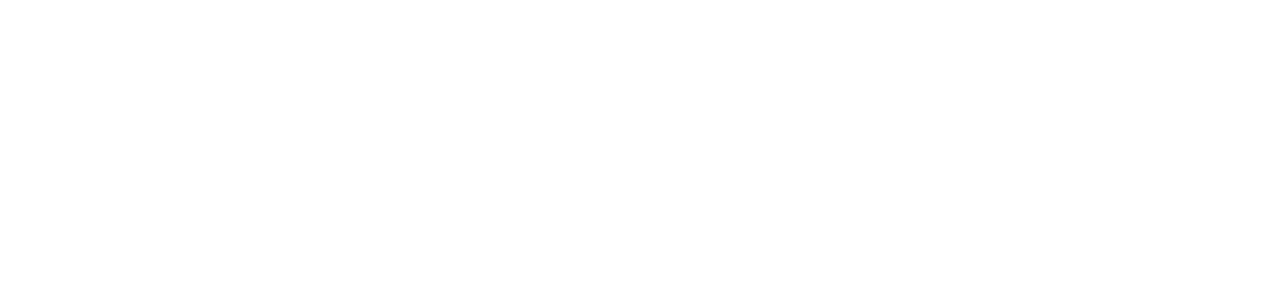
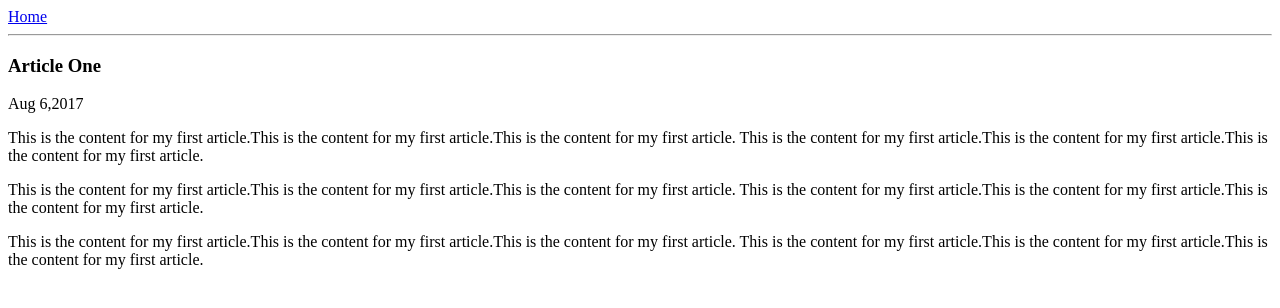
Before and after one commit to Kshaunish/imad-app, a website: page ui/article-one.html in a window 1280 px wide. Drawn offline with Linux system fonts and the light colour scheme.

Commit message:
[imad-console] Updates ui/article-one.html

```diff
--- a/ui/article-one.html
+++ b/ui/article-one.html
@@ -1,2 +1,33 @@
 <html>
+    <head>
+        <title>
+            Article One | Kshaunish Roy
+        </title>
+    </head>
+    <body>
+        <div>
+            <a href="/">Home</a>
+        </div>
+        <hr/>
+        <h3>
+            Article One
+        </h3>
+        <div>
+            Aug 6,2017
+        </div>
+        <div>
+            <p>
+                This is the content for my first article.This is the content for my first article.This is the content for my first article.
+                    This is the content for my first article.This is the content for my first article.This is the content for my first article.
+            </p>
+            <p>
+                This is the content for my first article.This is the content for my first article.This is the content for my first article.
+                    This is the content for my first article.This is the content for my first article.This is the content for my first article.
+            </p>
+            <p>
+                This is the content for my first article.This is the content for my first article.This is the content for my first article.
+                    This is the content for my first article.This is the content for my first article.This is the content for my first article.
+            </p>
+        </div>
+    </body>
 </html>
```
